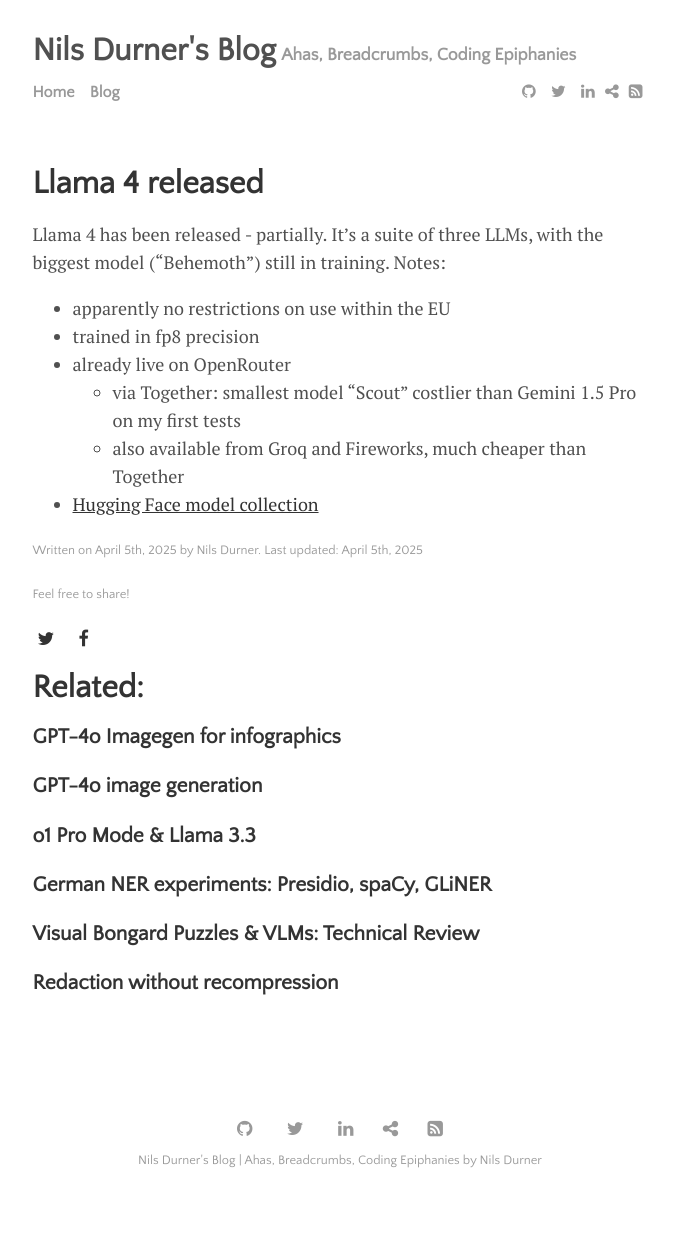
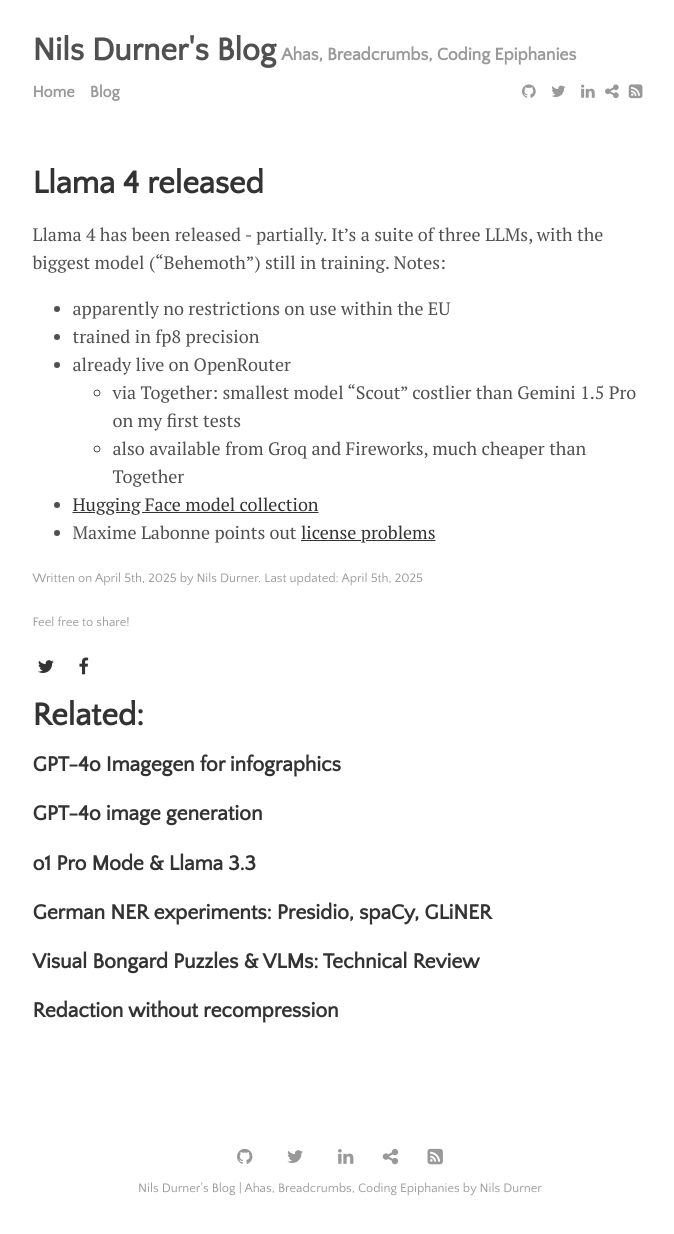
Before and after one commit to ndurner/ndurner.github.io, a Jekyll site: the page built from _posts/2025-04-05-llama-4.md, in a window 1280 px wide. Shown: the whole page, without its empty margins (300-974 px from the left). Built offline with Jekyll 4.4.1, drawn with Linux system fonts in a browser that asks for light colours; before the commit the page ends 1206 px from its top, so only the background shows below that.

Commit message:
add license problems

```diff
--- a/_posts/2025-04-05-llama-4.md
+++ b/_posts/2025-04-05-llama-4.md
@@ -15,3 +15,4 @@
     * via Together: smallest model "Scout" costlier than Gemini 1.5 Pro on my first tests
     * also available from Groq and Fireworks, much cheaper than Together
 * [Hugging Face model collection](https://huggingface.co/collections/meta-llama/llama-4-67f0c30d9fe03840bc9d0164)
+* Maxime Labonne points out [license problems](https://x.com/maximelabonne/status/1908602756182745506)
```
